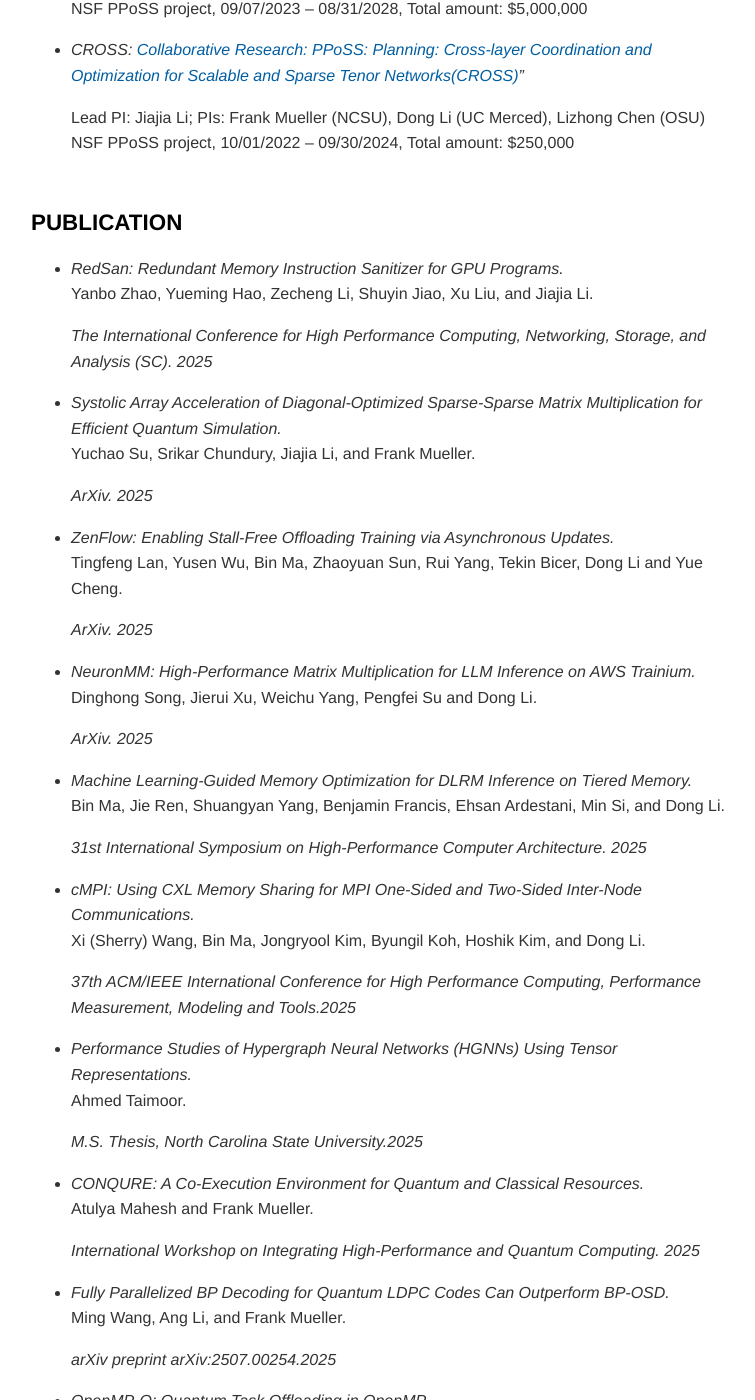
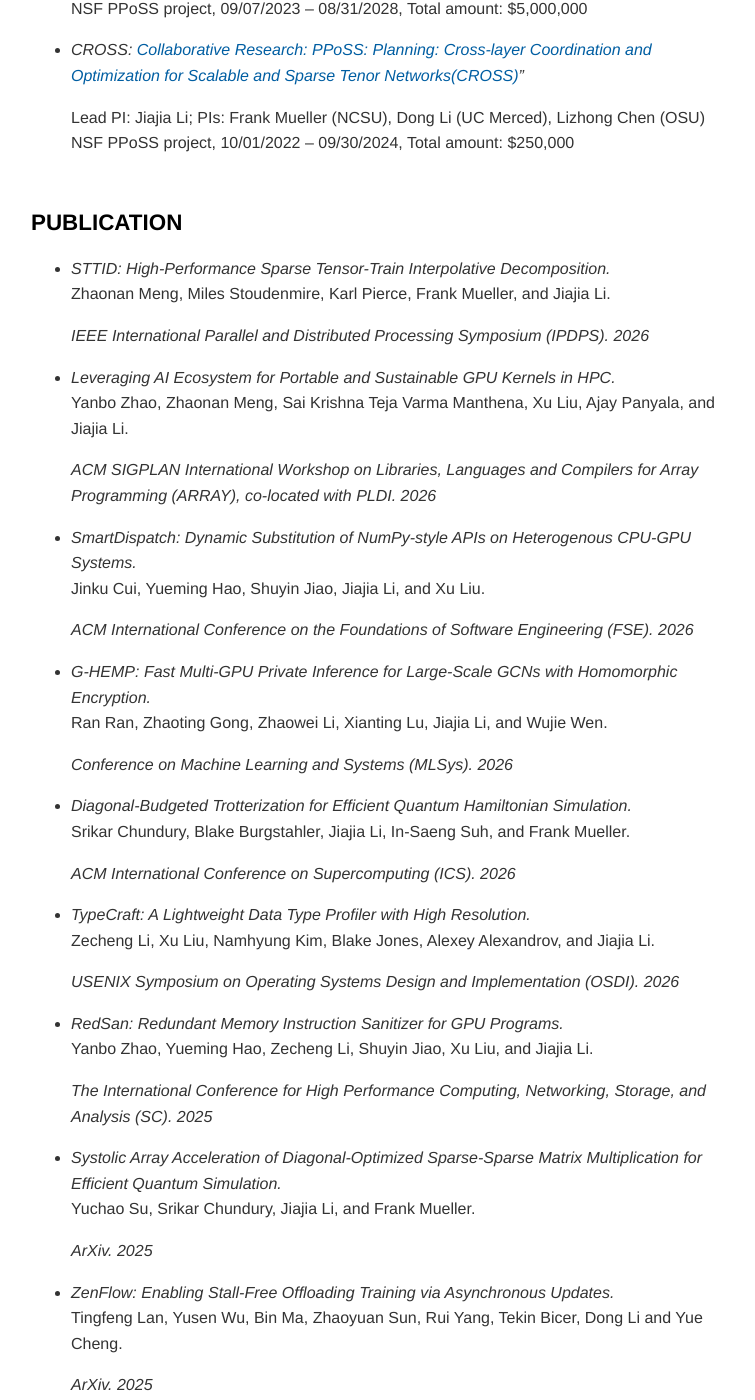
Before and after one commit to tensorworld/cross, a Jekyll site: the page built from index.html, in a window 1280 px wide and 1400 px high, scrolled down 769 px. Shown: the whole window, without its empty margins (149-904 px from the left). Built offline with Jekyll 4.4.1, drawn with Linux system fonts in a browser that asks for light colours; nearby versions of some CDN libraries; some web fonts are replaced; some of the changed text lies outside the part shown.

Commit message:
Update CROSS site content: news, publications, team, activities
- News: add 3 student-presentation items (STTID@IPDPS'26, AI Ecosystem
  GPU Kernels@ARRAY'26, TypeCraft@OSDI'26) synced from personal homepage
- News: fix annual-meeting-2025 date so the list sorts newest-first
- News: switch past events to past tense
- Publications: add 6 accepted 2026 papers (STTID, AI Ecosystem GPU
  Kernels, SmartDispatch, G-HEMP, Diagonal-Budgeted Trotterization, TypeCraft)
- Team: add titles for PIs, label students as PhD students,
  add Yanbo Zhao, remove Sri Harshavardhan Reddy Deverapalli
- Activities: add missing years to SC'24 and SC'25 PI meeting dates
- gitignore vendor/ and .bundle/

Co-Authored-By: Claude Opus 4.8 <noreply@anthropic.com>

```diff
--- a/_data/publications.yml
+++ b/_data/publications.yml
@@ -1,3 +1,21 @@
+- title: "STTID: High-Performance Sparse Tensor-Train Interpolative Decomposition."
+  authors: "Zhaonan Meng, Miles Stoudenmire, Karl Pierce, Frank Mueller, and Jiajia Li."
+  details: 'IEEE International Parallel and Distributed Processing Symposium (IPDPS). <time>2026</time>'
+- title: "Leveraging AI Ecosystem for Portable and Sustainable GPU Kernels in HPC."
+  authors: "Yanbo Zhao, Zhaonan Meng, Sai Krishna Teja Varma Manthena, Xu Liu, Ajay Panyala, and Jiajia Li."
+  details: 'ACM SIGPLAN International Workshop on Libraries, Languages and Compilers for Array Programming (ARRAY), co-located with PLDI. <time>2026</time>'
+- title: "SmartDispatch: Dynamic Substitution of NumPy-style APIs on Heterogenous CPU-GPU Systems."
+  authors: "Jinku Cui, Yueming Hao, Shuyin Jiao, Jiajia Li, and Xu Liu."
+  details: 'ACM International Conference on the Foundations of Software Engineering (FSE). <time>2026</time>'
+- title: "G-HEMP: Fast Multi-GPU Private Inference for Large-Scale GCNs with Homomorphic Encryption."
+  authors: "Ran Ran, Zhaoting Gong, Zhaowei Li, Xianting Lu, Jiajia Li, and Wujie Wen."
+  details: 'Conference on Machine Learning and Systems (MLSys). <time>2026</time>'
+- title: "Diagonal-Budgeted Trotterization for Efficient Quantum Hamiltonian Simulation."
+  authors: "Srikar Chundury, Blake Burgstahler, Jiajia Li, In-Saeng Suh, and Frank Mueller."
+  details: 'ACM International Conference on Supercomputing (ICS). <time>2026</time>'
+- title: "TypeCraft: A Lightweight Data Type Profiler with High Resolution."
+  authors: "Zecheng Li, Xu Liu, Namhyung Kim, Blake Jones, Alexey Alexandrov, and Jiajia Li."
+  details: 'USENIX Symposium on Operating Systems Design and Implementation (OSDI). <time>2026</time>'
 - title: "RedSan: Redundant Memory Instruction Sanitizer for GPU Programs."
   authors: "Yanbo Zhao, Yueming Hao, Zecheng Li, Shuyin Jiao, Xu Liu, and Jiajia Li."
   details: 'The International Conference for High Performance Computing, Networking, Storage, and Analysis (SC). <time>2025</time>'
```
Also changed, not shown: _activities/pi-meeting-sc24.md (+1 -1 lines), _data/team.yml (+18 -18 lines), 11 other files.
